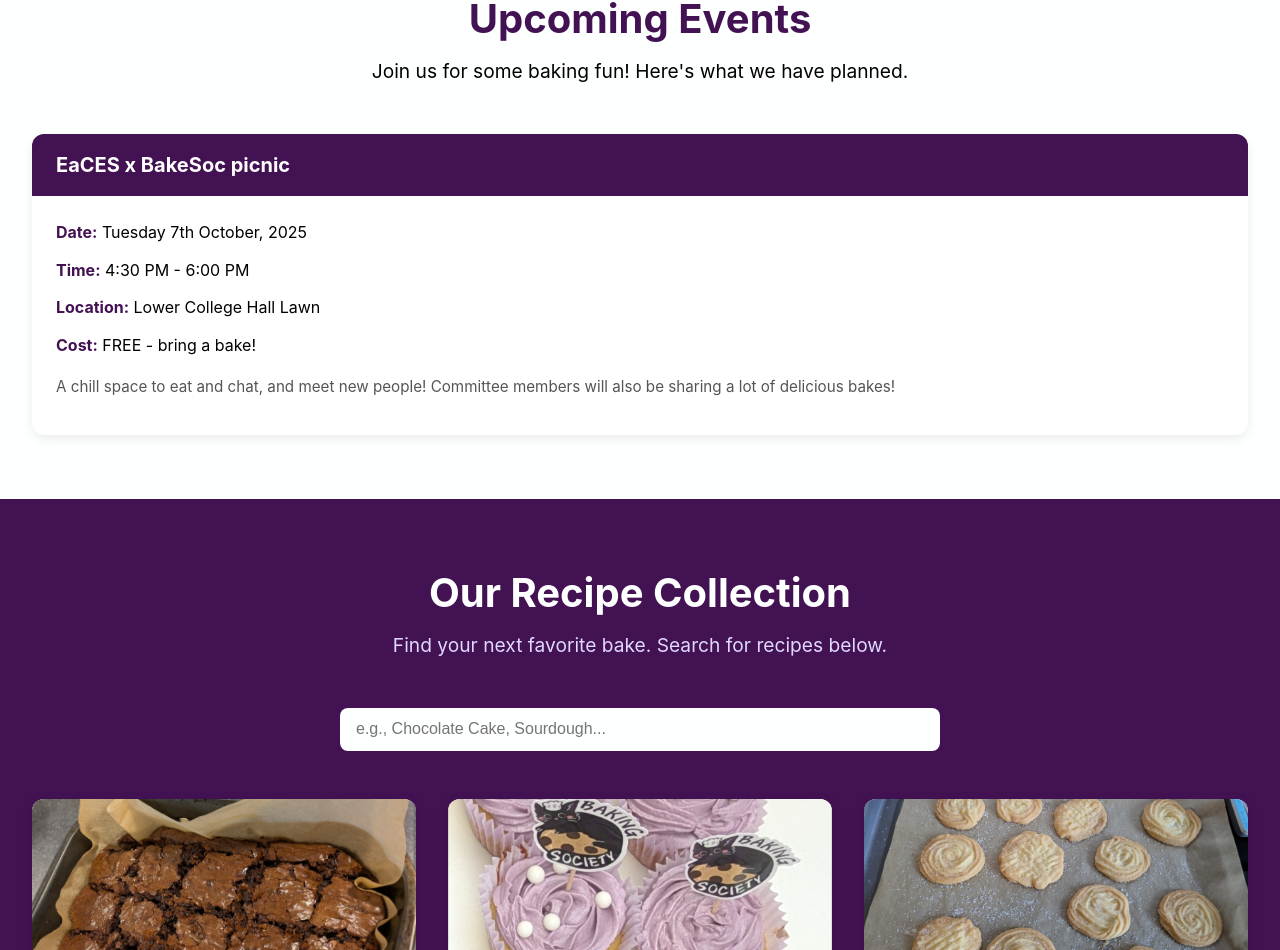
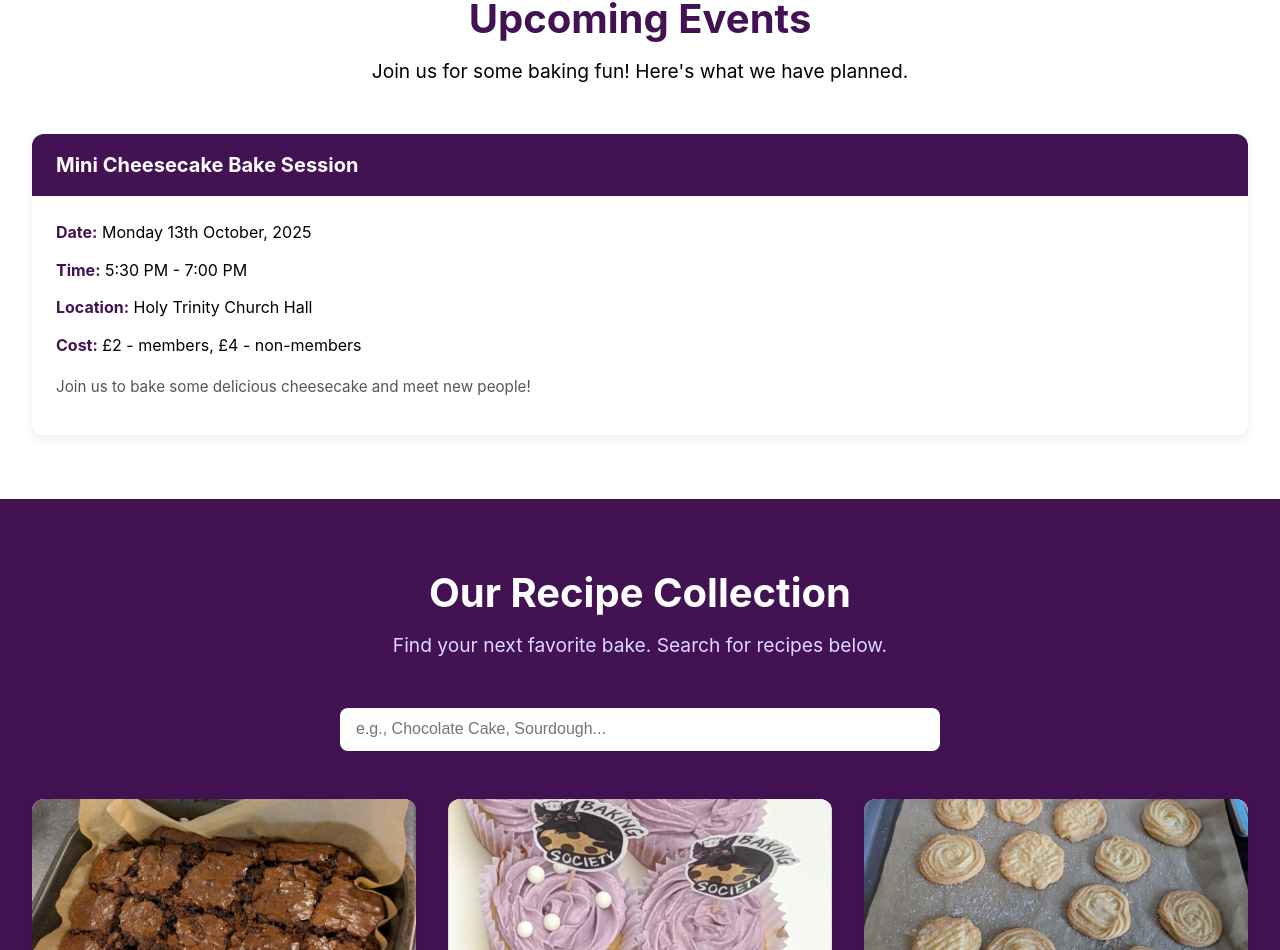
Before and after one commit to tamrachan/baking-soc-website, a React (Vite) app: page / in a window 1280 px wide. Shown: the part 1601-2551 px from the top of the page. Built offline with nearby package versions, Linux system fonts and the light colour scheme.

Commit message:
Updated events

```diff
--- a/src/constants/events.js
+++ b/src/constants/events.js
@@ -1,11 +1,11 @@
 export const upcomingEvents = [
     {
         id: 1,
-        title: "EaCES x BakeSoc picnic",
-        date: "Tuesday 7th October, 2025",
-        time: "4:30 PM - 6:00 PM",
-        cost: "FREE - bring a bake!",
-        location: "Lower College Hall Lawn",
-        description: "A chill space to eat and chat, and meet new people! Committee members will also be sharing a lot of delicious bakes!"
+        title: "Mini Cheesecake Bake Session",
+        date: "Monday 13th October, 2025",
+        time: "5:30 PM - 7:00 PM",
+        cost: "£2 - members, £4 - non-members",
+        location: "Holy Trinity Church Hall",
+        description: "Join us to bake some delicious cheesecake and meet new people!"
     },
 ];
```
